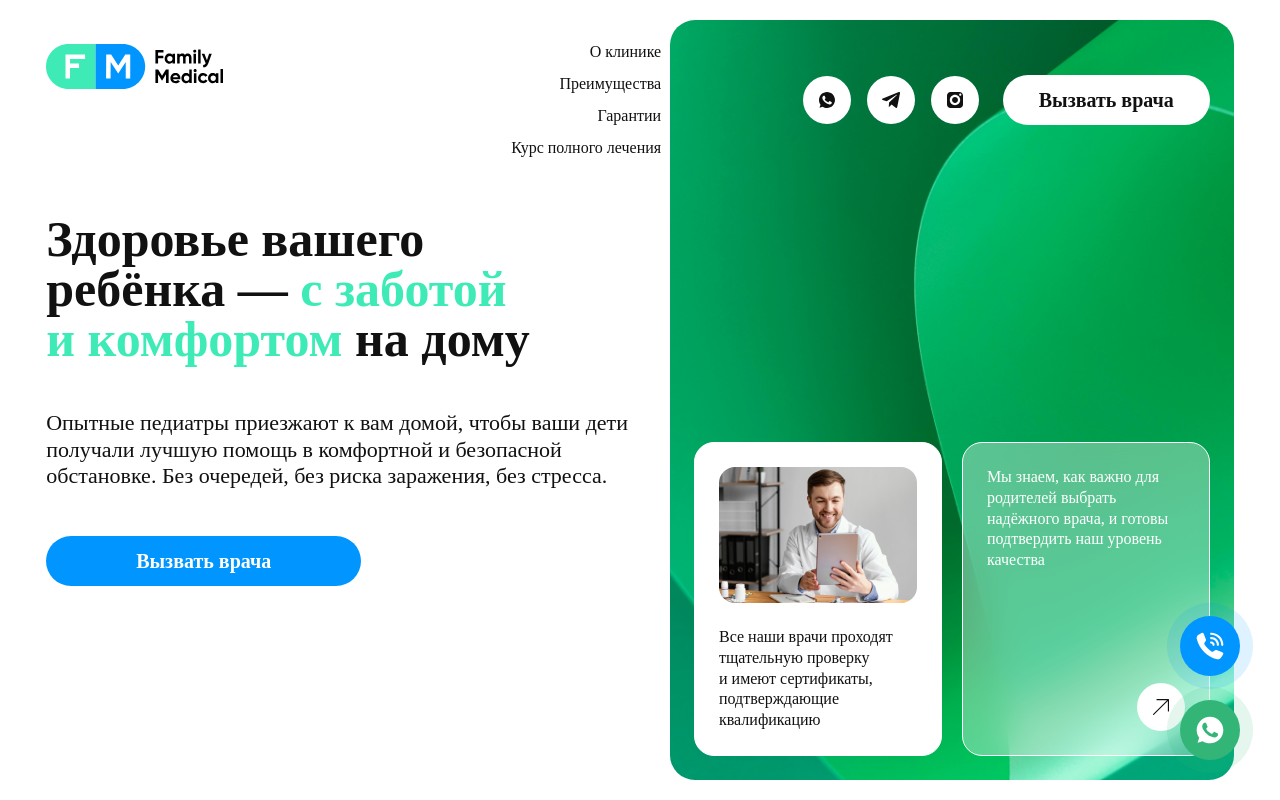
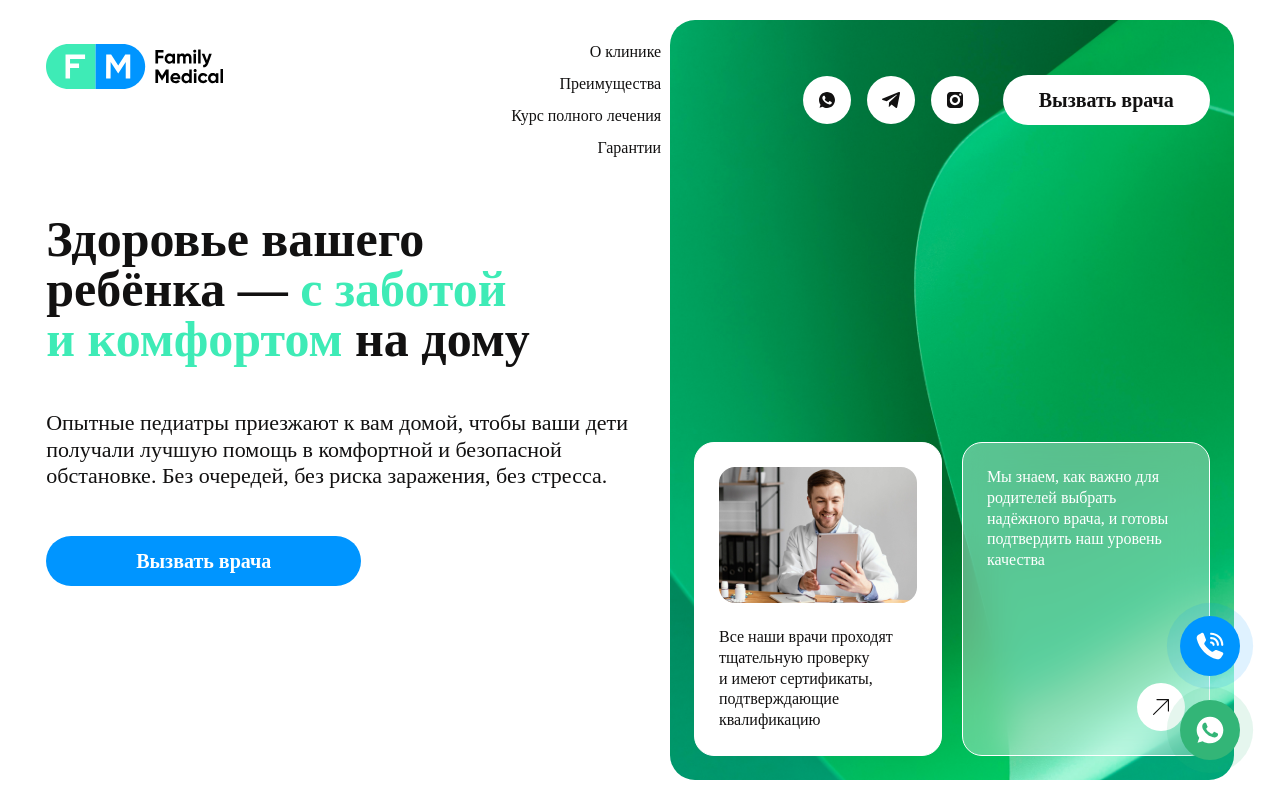
Before and after one commit to sadova-nadezhda/FamilyMedical, a website: page src/index.html in a window 1280 px wide. Shown: the top 800 px of the page. Drawn offline with nearby package versions, Linux system fonts and the light colour scheme; some packages are replaced by stand-ins of ours; files that its build step writes are made by us from their sources; a script that the page names is missing; files whose address does not match are found by name; a web font is replaced by a local one.

Commit message:
update menu

```diff
--- a/gulp/version.json
+++ b/gulp/version.json
@@ -1,3 +1,3 @@
 {
-    "main": "20241127154507"
+    "main": "20241127155041"
 }
--- a/src/html/footer.html
+++ b/src/html/footer.html
@@ -21,8 +21,8 @@
         <ul class="footer__menu">
           <li><a href="#about">Family Medical</a></li>
           <li><a href="#benefits">Преимущества</a></li>
+          <li><a href="#services">Курс полного лечения</a></li>
           <li><a href="#guarantees">Гарантии</a></li>
-          <li><a href="#">Курс полного лечения</a></li>
         </ul>
       </div>
       <div class="footer__col">
--- a/src/html/header.html
+++ b/src/html/header.html
@@ -11,8 +11,8 @@
         <ul class="header__menu">
           <li><a href="#about">О клинике</a></li>
           <li><a href="#benefits">Преимущества</a></li>
+          <li><a href="#services">Курс полного лечения</a></li>
           <li><a href="#guarantees">Гарантии</a></li>
-          <li><a href="#">Курс полного лечения</a></li>
         </ul>
         <div class="header__box">
           <div class="header__socials">
```
